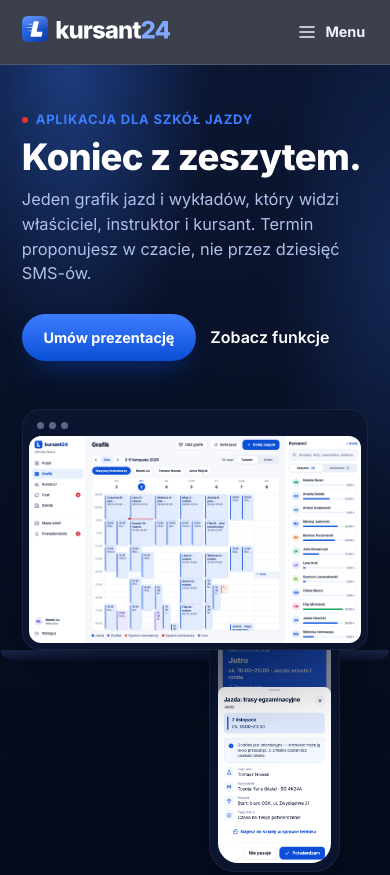
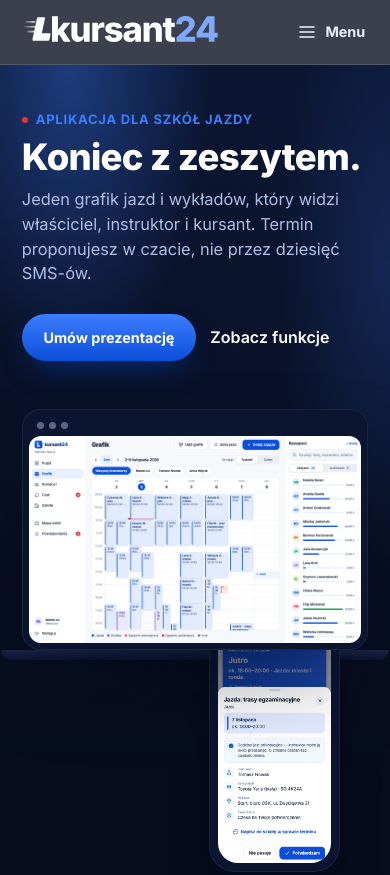
Before and after one commit to NatanielBK/kursant24, an Astro site: page / in a window 390 px wide. Shown: the top 875 px of the page. Built offline with nearby package versions, Linux system fonts and the light colour scheme; Astro itself is replaced by a stand-in of ours.

Commit message:
Napraw widoczność logo: oddziel znak L ze smugami od wordmarku
Znak i napis "kursant24" renderowały się dotąd jako jeden SVG skalowany
jako całość, więc smugi ruchu w L kurczyły się do nieczytelnego kwadratu.
Logo.astro importuje teraz ikonę i wordmark osobno i skaluje je niezależnie
(ikona 1.48em, wordmark 1em) — smugi są czytelne w nagłówku, stopce i menu
mobilnym bez zmiany publicznego API komponentu.

Co-Authored-By: Claude Sonnet 5 <noreply@anthropic.com>

```diff
--- a/src/components/Logo.astro
+++ b/src/components/Logo.astro
@@ -1,16 +1,25 @@
 ---
-// Logo poziome H2i (znak ze smugami ruchu, ikona ma stały gradient; kolory napisu
-// przez zmienne CSS, wariant jasny/ciemny tła z jednego pliku — świateł wersji SVG).
-import raw from '../assets/logo/kursant24-h2i-poziome.svg?raw';
+// Logo poziome: znak (L ze smugami ruchu, bez kafelka — czytelny nawet w małym rozmiarze
+// nagłówka) + wordmark "kursant24" jako osobne SVG, żeby móc skalować je niezależnie.
+// Kolory napisu przez zmienne CSS (jasny/ciemny wariant z jednego pliku).
+import iconRaw from '../assets/logo/icon-l-smugi-biale.svg?raw';
+import wordRaw from '../assets/logo/kursant24-wordmark.svg?raw';
 interface Props { class?: string }
 const { class: cls } = Astro.props;
-// Sufiks na ID gradientów, żeby kilka wystąpień logo na stronie (nagłówek, menu mobilne, stopka) się nie gryzło.
+// Sufiks na ID gradientu znaku, żeby kilka wystąpień logo na stronie (nagłówek, menu mobilne, stopka) się nie gryzło.
 const uid = Math.random().toString(36).slice(2, 8);
-const svg = raw
-  .replace(/smugij/g, `smugij${uid}`)
-  .replace('<svg ', '<svg aria-hidden="true" focusable="false" ')
-  .replace(/ width="[\d.]+" height="[\d.]+"/, '')
-  .replace('fill="#0A2A6B"', 'fill="var(--logo-word, #0A2A6B)"')
-  .replace('fill="#0B4FD8"', 'fill="var(--logo-24, #0B4FD8)"');
+const icon = iconRaw
+  .replace(/ id="g"/, ` id="g${uid}"`)
+  .replace(/ id="s"/, ` id="s${uid}"`)
+  .replace(/url\(#g\)/g, `url(#g${uid})`)
+  .replace(/url\(#s\)/g, `url(#s${uid})`)
+  .replace('<svg ', '<svg class="logo__icon" aria-hidden="true" focusable="false" ');
+const word = wordRaw
+  .replace('<svg ', '<svg class="logo__word" aria-hidden="true" focusable="false" ')
+  .replace(/fill="#0A2A6B"/g, 'fill="var(--logo-word, #0A2A6B)"')
+  .replace(/fill="#0B4FD8"/g, 'fill="var(--logo-24, #0B4FD8)"');
 ---
-<span class:list={['logo', cls]} set:html={svg} />
+<span class:list={['logo', cls]}>
+  <Fragment set:html={icon} />
+  <Fragment set:html={word} />
+</span>
```
Also changed, not shown: src/assets/logo/icon-l-smugi-biale.svg (added), src/assets/logo/icon-l-smugi-niebieskie.svg (added), src/assets/logo/kursant24-wordmark.svg (added).
